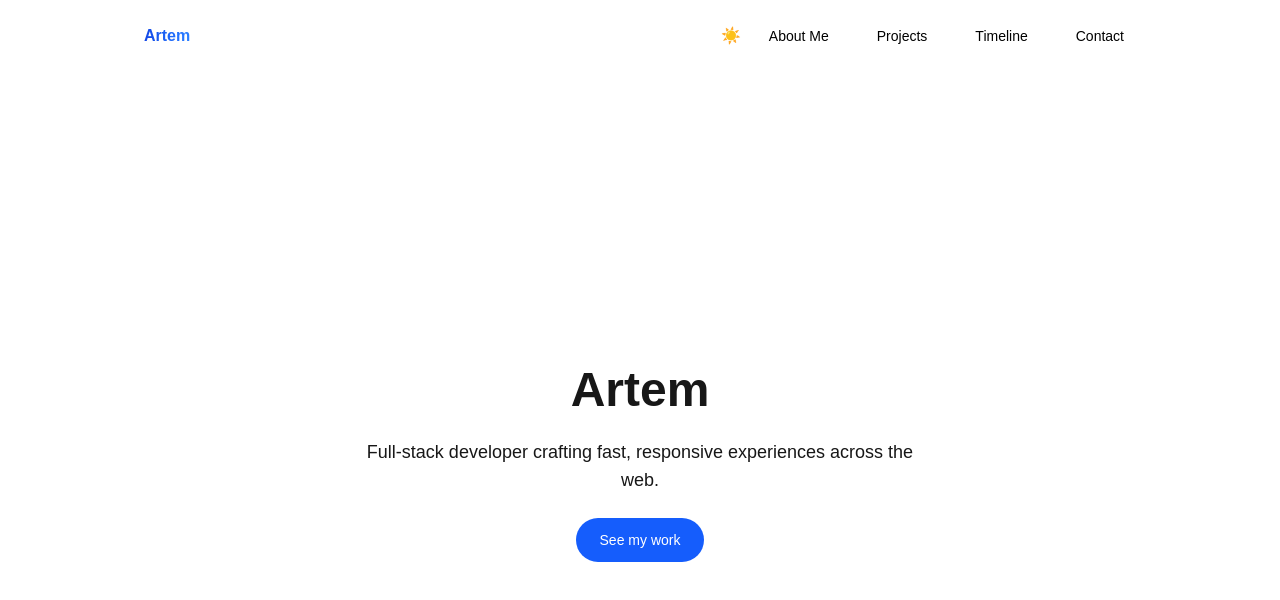
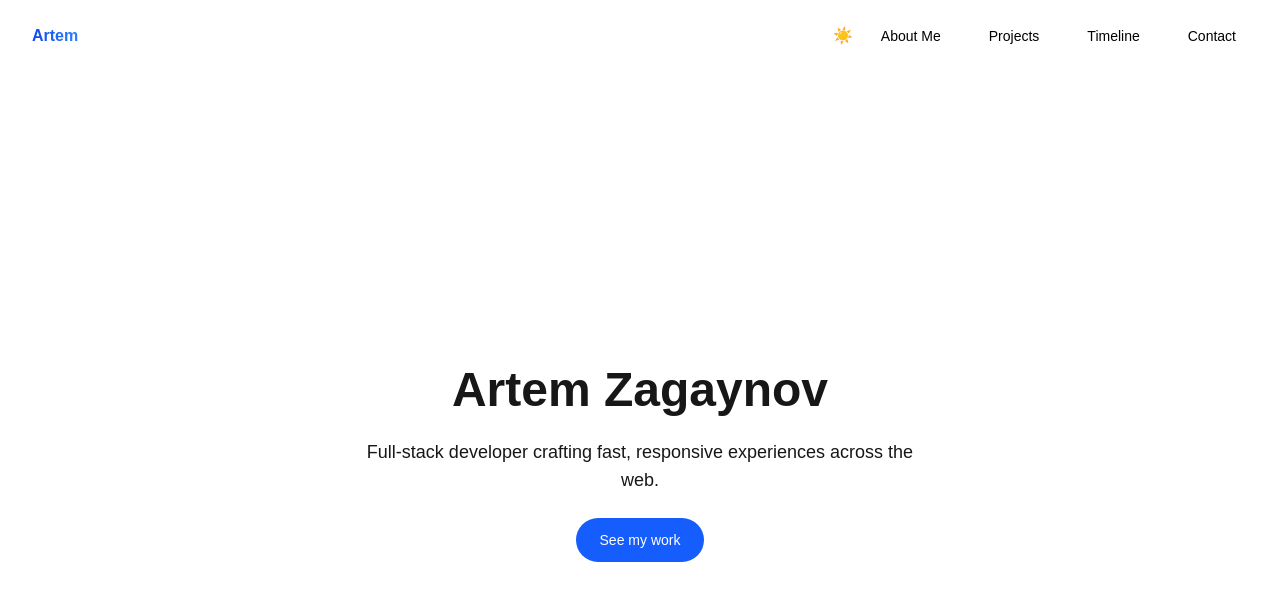
Before and after one commit to SharkBoy289/Personal-Projects, a Next.js app in the folder Personal-Websites/portfolio-website-2025/: page / in a window 1280 px wide. Shown: the top 600 px of the page. Built offline with nearby package versions, Linux system fonts and the light colour scheme.

Commit message:
added picture

```diff
--- a/Personal-Websites/portfolio-website-2025/app/about/page.tsx
+++ b/Personal-Websites/portfolio-website-2025/app/about/page.tsx
@@ -99,7 +99,7 @@ export default function AboutPage() {
         <h2 className="mb-6 text-2xl font-semibold">Testimonials</h2>
         <div className="grid gap-6 md:grid-cols-3">
           {testimonials.map((t) => (
-            <blockquote key={t.name} className="rounded-lg bg-neutral-100 p-4 text-sm italic">
+            <blockquote key={t.name} className="rounded-lg p-4 text-sm italic">
               “{t.quote}”
               <footer className="mt-3 text-right not-italic font-medium">– {t.name}</footer>
             </blockquote>
--- a/Personal-Websites/portfolio-website-2025/app/page.tsx
+++ b/Personal-Websites/portfolio-website-2025/app/page.tsx
@@ -3,7 +3,7 @@ import Link from "next/link";
 export default function Home() {
   return (
     <section className="flex min-h-screen flex-col items-center justify-center gap-6 text-center">
-      <h1 className="text-5xl font-bold">Artem</h1>
+      <h1 className="text-5xl font-bold">Artem Zagaynov</h1>
       <p className="max-w-xl text-lg">
         Full‑stack developer crafting fast, responsive experiences across the
         web.
--- a/Personal-Websites/portfolio-website-2025/components/Header.tsx
+++ b/Personal-Websites/portfolio-website-2025/components/Header.tsx
@@ -12,7 +12,7 @@ export default function Header() {
 
   return (
     <header className="fixed inset-x-0 top-0 z-50 bg-white/70 backdrop-blur supports-[backdrop-filter]:bg-white/40 dark:bg-neutral-900/70 dark:supports-[backdrop-filter]:bg-neutral-900/40">
-      <nav className="mx-auto flex max-w-5xl items-center justify-between p-4">
+      <nav className="mx-auto flex w-full max-w-screen-xl items-center justify-between px-4 py-4 sm:px-6 lg:px-8">
         <Link
           href="/"
           className="bg-gradient-to-r from-blue-700 to-blue-500 bg-clip-text font-bold text-transparent transition-opacity hover:opacity-80"
```
Also changed, not shown: Personal-Websites/portfolio-website-2025/public/Artem Photos/SlightSmile.jpeg (added).
